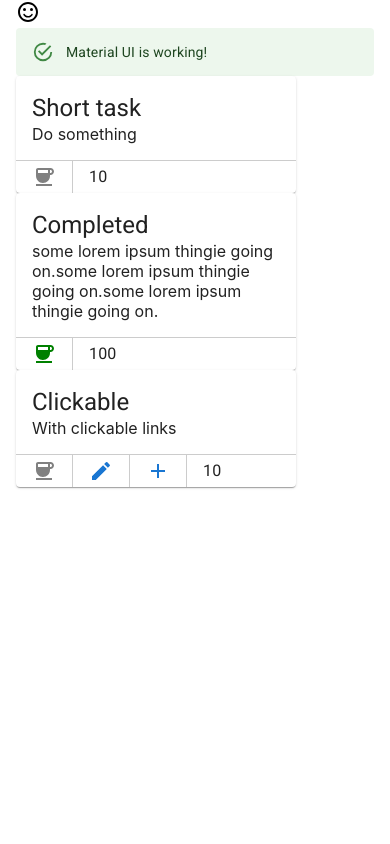
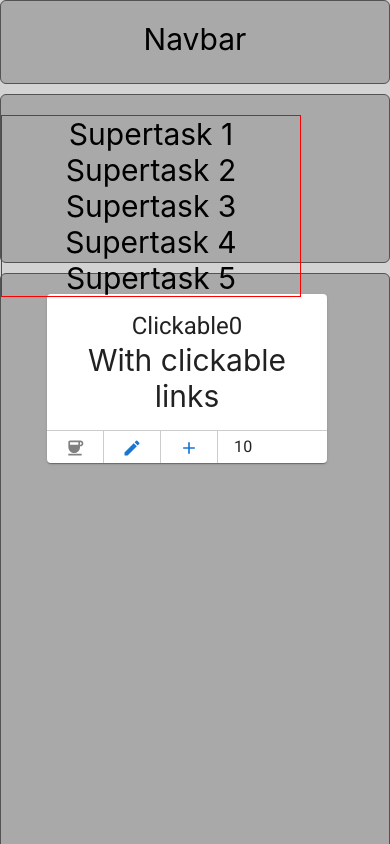
Before and after one commit to briceaceugeniu/divide-et-impera, a React (Create React App) app in the folder web/: page / in a window 390 px wide. Shown: the top 844 px of the page. Built offline with nearby package versions, Linux system fonts and the light colour scheme.

Commit message:
general layout prototype

```diff
--- a/web/src/App.css
+++ b/web/src/App.css
@@ -1,38 +1,41 @@
-.App {
-  text-align: center;
+* {
+  box-sizing: border-box;
 }
 
-.App-logo {
-  height: 40vmin;
-  pointer-events: none;
+.grid-container {
+  display: grid;
+  grid-template-areas:
+        'nav nav nav nav nav nav'
+        'task-tree task-tree task-tree task-tree task-tree task-list'
+        'task-tree task-tree task-tree task-tree task-tree cred';
+  grid-gap: 10px;
+  background-color: lightgray;
 }
 
-@media (prefers-reduced-motion: no-preference) {
-  .App-logo {
-    animation: App-logo-spin infinite 20s linear;
-  }
+.nav { grid-area: nav; height: 15vh; }
+.task-tree { grid-area: task-tree; height: 80vh; overflow: scroll; }
+.task-list { grid-area: task-list; height: 60vh; }
+.cred { grid-area: cred; height: 20vh; }
+
+.grid-container > .demo {
+  background-color: darkgray;
+  text-align: center;
+  padding: 20px 0;
+  font-size: 30px;
+  border: 1px solid #535353;
+  border-radius: 6px;
 }
 
-.App-header {
-  background-color: #282c34;
-  min-height: 100vh;
-  display: flex;
-  flex-direction: column;
-  align-items: center;
-  justify-content: center;
-  font-size: calc(10px + 2vmin);
-  color: white;
+
+@media only screen and (max-width: 768px) {
+  .grid-container {
+    grid-template-areas:
+                    'nav'
+                    'task-list'
+                    'task-tree'
+                    'cred';
+  }
+
+  .task-list { height: 20vh; }
+  .nav { height: 10vh; }
 }
-
-.App-link {
-  color: #61dafb;
-}
-
-@keyframes App-logo-spin {
-  from {
-    transform: rotate(0deg);
-  }
-  to {
-    transform: rotate(360deg);
-  }
-}
--- a/web/src/App.tsx
+++ b/web/src/App.tsx
@@ -1,29 +1,44 @@
-import React from "react";
+import React, { useState } from "react";
 import "./App.css";
-import SentimentSatisfiedRoundedIcon from "@mui/icons-material/SentimentSatisfiedRounded";
-import { Alert, Container } from "@mui/material";
 
-import TaskCard from './components/TaskCard'
+import TaskCard from "./components/TaskCard";
+import SupertasksList from "./components/supertasks/SupertasksList";
 
 function App() {
-  let longtext = "";
+  const [tasksCount, setTasksCount] = useState(1);
 
-  for (let i = 0; i < 3; i++) {
-    longtext += "some lorem ipsum thingie going on.";
+  let longtext = [];
+
+  function handleAddTask() {
+    setTasksCount(tasksCount + 1);
+  }
+
+  for (let i = 0; i < tasksCount; i++) {
+    longtext.push(
+      <TaskCard
+        key={i}
+        title={"Clickable" + i}
+        content="With clickable links"
+        onAddClick={() => handleAddTask()}
+        onEditClick={() => {
+          alert("edit");
+        }}
+        percentage={10}
+      />
+    );
   }
 
   return (
-    <Container>
-      <SentimentSatisfiedRoundedIcon />
-      <Alert severity="success">Material UI is working!</Alert>
-      <TaskCard title="Short task" content="Do something" percentage={10}/>
-      <TaskCard title="Completed" content={longtext} percentage={100}/>
-      <TaskCard title="Clickable" content="With clickable links"
-                onAddClick={() => { alert('add') }}
-                onEditClick={() => { alert('edit') }}
-                percentage={10}
-                />
-    </Container>
+    <div className="grid-container">
+      <div className="nav demo">
+        <div>Navbar</div>
+      </div>
+      <div className="task-tree demo">{longtext}</div>
+      <div className="task-list demo">
+        <SupertasksList />
+      </div>
+      <div className="cred demo">Footer</div>
+    </div>
   );
 }
 
--- /dev/null
+++ b/web/src/components/supertasks/SupertasksList.tsx
@@ -0,0 +1,15 @@
+import React from "react";
+
+const SupertasksList = () => {
+  return (
+    <div style={{ width: "300px", border: "1px solid red" }}>
+      <div>Supertask 1</div>
+      <div>Supertask 2</div>
+      <div>Supertask 3</div>
+      <div>Supertask 4</div>
+      <div>Supertask 5</div>
+    </div>
+  );
+};
+
+export default SupertasksList;
```
Also changed, not shown: web/src/logo.svg (deleted).
